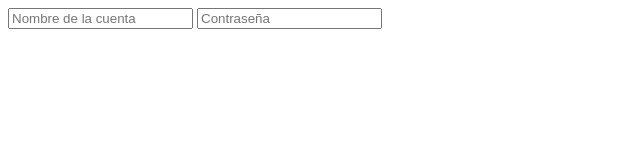
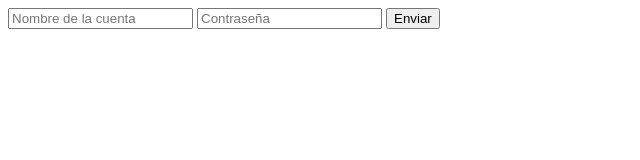
Before and after one commit to 3-TIC-ORT/proyecto-recetasya, a plain HTML site: page RecipEat BACKEND/LOGIN.html in a window 1280 px wide. Shown: the whole page, without its empty margins (0-640 px from the left). Drawn offline with Linux system fonts and the light colour scheme.

Commit message:
eempece lo que ustedes no estan haciendo

```diff
--- a/RecipEat BACKEND/LOGIN.html
+++ b/RecipEat BACKEND/LOGIN.html
@@ -9,5 +9,6 @@
     <script src="main.js"></script>
     <input type="text" id="Nombre de la cuenta" placeholder="Nombre de la cuenta">
     <input type="password" id="Contraseña" placeholder="Contraseña">
+    <Button id="Logearse" onclick="getInfo()">Enviar</Button>
 </body>
 </html>
```
